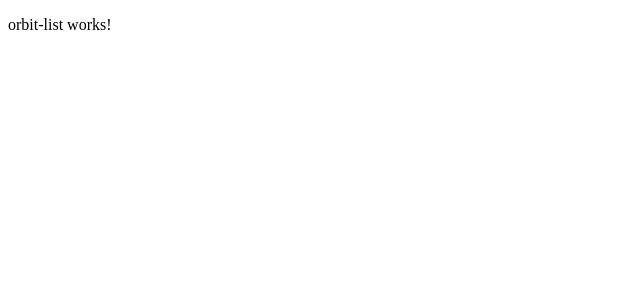
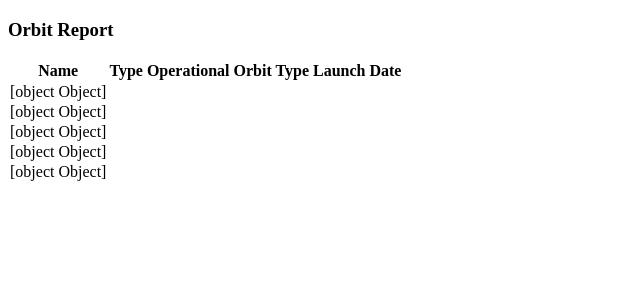
Before and after one commit to GTAnderson/orbit-report, an Angular app: page / in a window 1280 px wide. Shown: the top 300 px of the page, without its empty margins (0-640 px from the left). Built offline with nearby package versions, Linux system fonts and the light colour scheme.

Commit message:
Requirement 4) Display Table of Satellites

```diff
--- a/src/app/orbit-list/orbit-list.component.html
+++ b/src/app/orbit-list/orbit-list.component.html
@@ -1 +1,11 @@
-<p>orbit-list works!</p>
+<h3>Orbit Report</h3>
+<table>
+    <tr class="header-row">
+        <th class="sortable">Name</th>
+        <th class="sortable">Type</th>
+        <th>Operational</th>
+        <th>Orbit Type</th>
+        <th>Launch Date</th>
+    </tr>
+    <tr *ngFor="let satellite of satellites">{{satellite}}</tr>
+</table>
--- a/src/app/orbit-list/orbit-list.component.ts
+++ b/src/app/orbit-list/orbit-list.component.ts
@@ -8,6 +8,7 @@ import { Satellite } from '../satellite';
 })
 export class OrbitListComponent implements OnInit {
   @Input() satellites: Satellite[];
+
   constructor() { }
 
   ngOnInit() {
```
